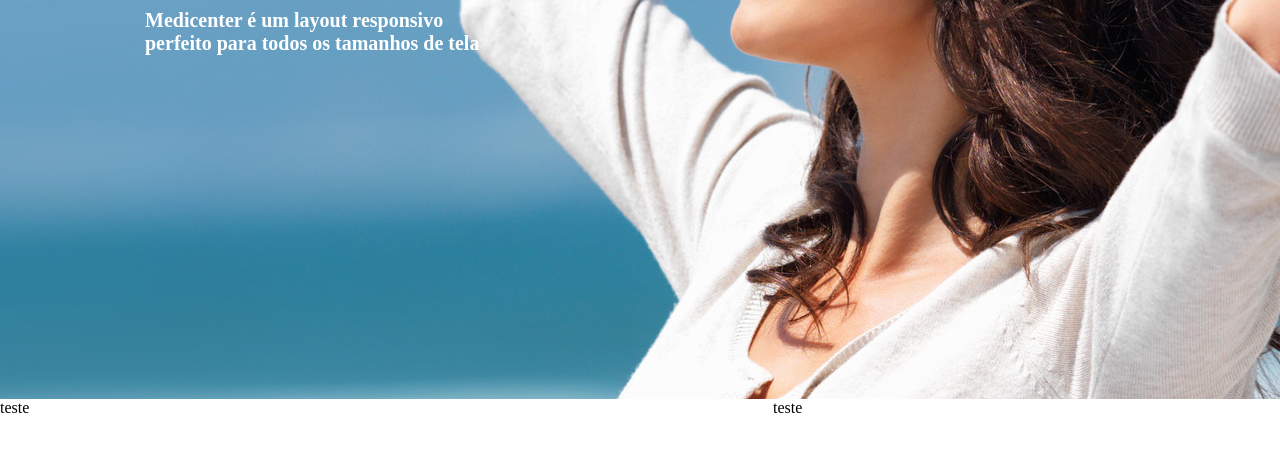
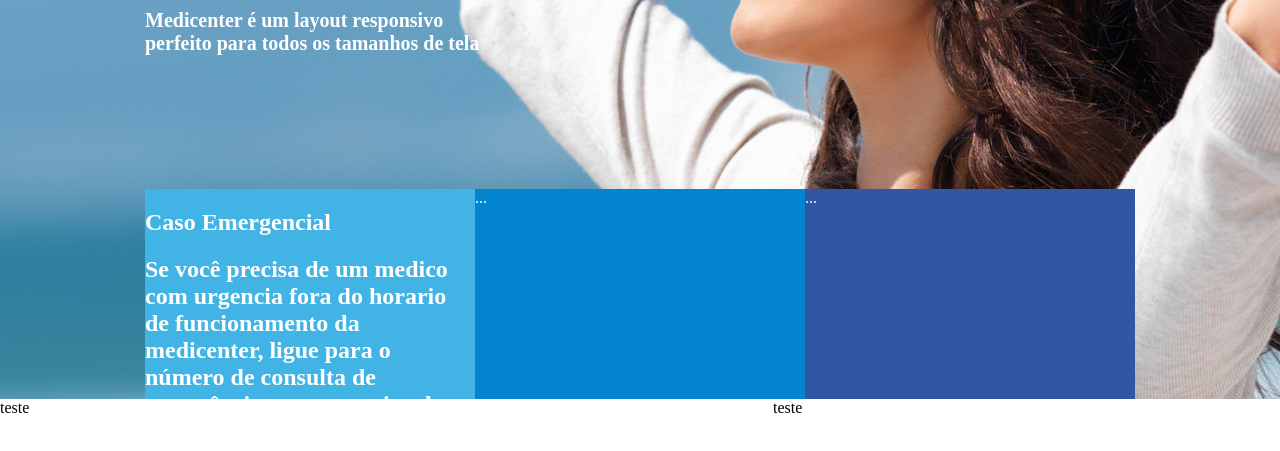
Before and after one commit to HiagoHGomes/Medicenter, a plain HTML site: page index.html in a window 1280 px wide. Shown: the part 391-842 px from the top of the page. Drawn offline with Linux system fonts and the light colour scheme.

Commit message:
edit bloc 1

```diff
--- a/assets/style/style.css
+++ b/assets/style/style.css
@@ -112,6 +112,32 @@ nav a:hover {
 
 .box {
     height: 210px;
+    display: flex;
+    color: white;
+}
+
+.bloc1 {
+    flex: 1;
+    background-color: #42B3E5;
+}
+
+.bloc2 {
+    flex: 1;
+    background-color: #0384CE;
+}
+
+.bloc3 {
+    flex: 1;
+    background-color: #3156A3;
+}
+
+.bloc1 h1 {
+
+}
+
+
+.box {
+    height: 210px;
 }
 
 .principal {
--- a/index.html
+++ b/index.html
@@ -36,9 +36,13 @@
             </div>
 
             <div class="box">
-                <div class="bloc1"></div>
-                <div class="bloc2"></div>
-                <div class="bloc3"></div>
+                <div class="bloc1">
+                    <h1>Caso Emergencial</h1>
+                    <h2>Se você precisa de um medico com urgencia fora do horario de funcionamento da medicenter, ligue para o número de consulta de emergência para o serviço de emergência. </h2>
+                </div>
+
+                <div class="bloc2">...</div>
+                <div class="bloc3">...</div>
         </div>
         </div>
     </section>
```
